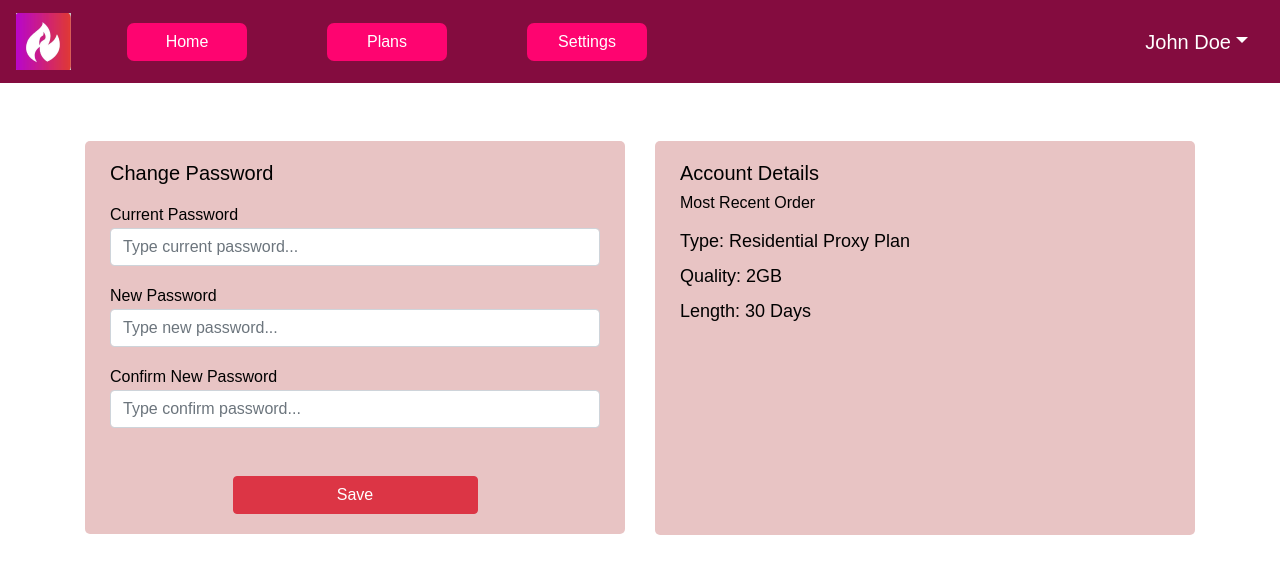
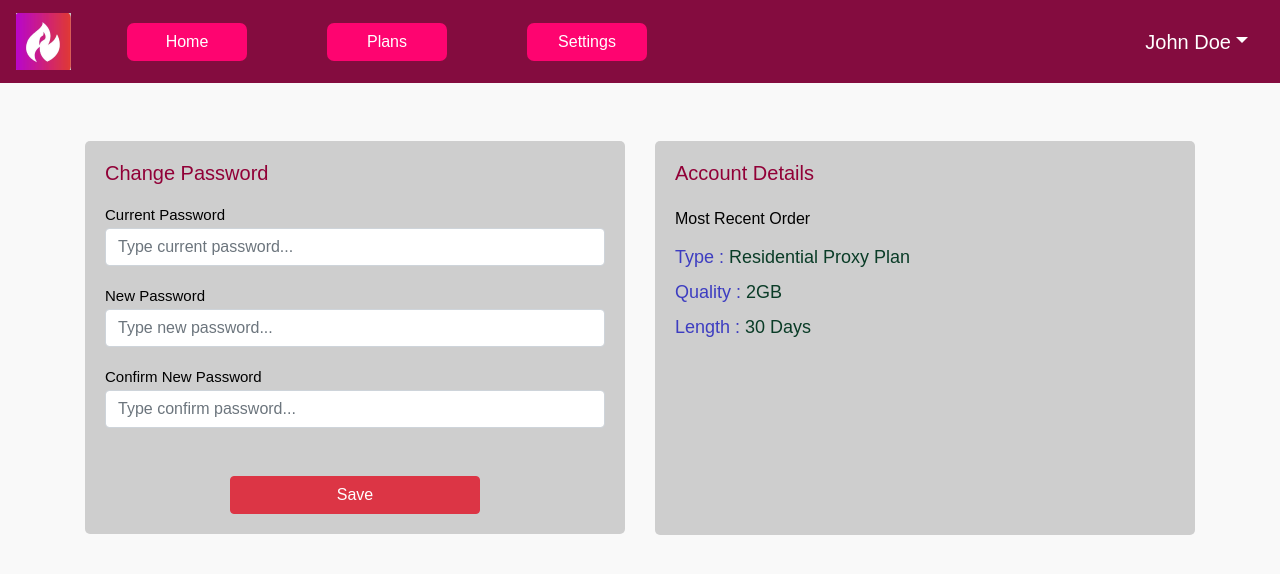
Before and after one commit to starcoder204/dashboard_React, a React (Create React App) app: page /setting in a window 1280 px wide. Shown: the top 574 px of the page. Built offline with nearby package versions, Linux system fonts and the light colour scheme.

Commit message:
update version

```diff
--- a/public/index.html
+++ b/public/index.html
@@ -2,14 +2,14 @@
 <html lang="en">
   <head>
     <meta charset="utf-8" />
-    <link rel="icon" href="%PUBLIC_URL%/favicon.ico" />
+    <link rel="icon" href="%PUBLIC_URL%/logo.png" />
     <meta name="viewport" content="width=device-width, initial-scale=1" />
     <meta name="theme-color" content="#000000" />
     <meta
       name="description"
       content="Web site created using create-react-app"
     />
-    <link rel="apple-touch-icon" href="%PUBLIC_URL%/logo192.png" />
+    <link rel="apple-touch-icon" href="%PUBLIC_URL%/logo.png" />
     <!--
       manifest.json provides metadata used when your web app is installed on a
       user's mobile device or desktop. See https://developers.google.com/web/fundamentals/web-app-manifest/
--- a/src/App.js
+++ b/src/App.js
@@ -1,6 +1,6 @@
 import React from 'react';
 import {Provider} from 'react-redux';
-import { Router, Route } from "react-router-dom";
+import { Router, Route, Redirect } from "react-router-dom";
 
 import history from './history.js';
 import './App.css';
@@ -13,7 +13,8 @@ function App() {
   return (
     <Router history={history}>
       <div>
-        <Route exact path="/login" component={Login} />
+        <Route exact path="/" component={Login} />
+        <Route path="/login" component={Login} />
         <Route path="/main" component={Main} />
         <Route path="/plan" component={Plans} />
         <Route path="/setting" component={Settings} />
--- a/src/global.css
+++ b/src/global.css
@@ -3,12 +3,12 @@
     color: white;
     font-size: 18px;
     border-radius: 5px;
-    padding: 20px 25px;
+    padding: 20px 20px;
     margin: 10px 0px;
 }
 
 .help-text{
-    font-size:16px;
+    font-size:15px;
     font-weight: 500;
 }
 
--- a/src/pages/Login/login.css
+++ b/src/pages/Login/login.css
@@ -1,10 +1,8 @@
 
 .login-page{
     height:100vh;
-    /* background: url('./../../assets/images/background.png') no-repeat center center fixed;  */
     background-color: #910037;
     background-size: cover;
-    font-family: Myriad Pro Regular, sans-serif;
     text-align:center;
     font-size: 20px;
 }
--- a/src/pages/Main/RunData/rundata.css
+++ b/src/pages/Main/RunData/rundata.css
@@ -17,7 +17,7 @@
 .table-responsive::-webkit-scrollbar {
     transform: translateX(-6px);
     box-shadow: inset 0 0 1px rgba(0,0,0,0.9);
-    height: 0;
+    height: 12px;
     width: 12px;
 }
 
--- a/src/pages/Main/main.css
+++ b/src/pages/Main/main.css
@@ -1,3 +1,8 @@
+.main-page{
+    height: 100vh;
+    background-color: #e0e2e2;
+}
+
 .main-top-div {
     margin: 40px 20px;
 }
--- a/src/pages/Plans/AddPlan/addplan.css
+++ b/src/pages/Plans/AddPlan/addplan.css
@@ -7,21 +7,3 @@
 .plan-add-btn button {
     width: 90% !important;
 }
-
-.PlanTable-container-2::-webkit-scrollbar {
-    transform: translateX(-6px);
-    box-shadow: inset 0 0 1px rgba(0,0,0,0.9);
-    height: 0;
-    width: 12px;
-}
-
-.PlanTable-container-2::-webkit-scrollbar-track {
-    background-color: #67676a;
-    border-radius: 6px;
-}
-
-.PlanTable-container-2::-webkit-scrollbar-thumb {
-    border-radius: 6px 6px 0 0;
-    background-color: rgb(121, 24, 24);
-    box-shadow: inset 0 0 1px rgba(0,0,0,0.9);
-}
--- a/src/pages/Plans/PlanTable/plantable.css
+++ b/src/pages/Plans/PlanTable/plantable.css
@@ -12,6 +12,7 @@
     color: white !important;
     font-size: 17px !important;
     font-weight: 600 !important;
+    border-bottom: none !important;
 }
 
 .MuiTableCell-body {
@@ -23,3 +24,21 @@
 .MuiTableCell-root.MuiTableCell-body button {
     width: 90% !important;
 }
+
+.PlanTable-container-2::-webkit-scrollbar {
+    transform: translateX(-6px);
+    box-shadow: inset 0 0 1px rgba(0,0,0,0.9);
+    height: 12px;
+    width: 12px;
+}
+
+.PlanTable-container-2::-webkit-scrollbar-track {
+    background-color: #67676a;
+    border-radius: 6px;
+}
+
+.PlanTable-container-2::-webkit-scrollbar-thumb {
+    border-radius: 6px 6px 0 0;
+    background-color: rgb(121, 24, 24);
+    box-shadow: inset 0 0 1px rgba(0,0,0,0.9);
+}
--- a/src/pages/Settings/AccountDetail/accountdetail.css
+++ b/src/pages/Settings/AccountDetail/accountdetail.css
@@ -1,3 +1,11 @@
 .main-block.account-detail {
     height: 394px !important;
 }
+
+.main-block.account-detail .detail-title {
+    color: #3d3dc1;
+}
+
+.main-block.account-detail .detail-content {
+    color: #0a3c27;
+}
--- a/src/pages/Settings/AccountDetail/accountdetail.js
+++ b/src/pages/Settings/AccountDetail/accountdetail.js
@@ -13,20 +13,20 @@ class AccountDetail extends Component {
     return (
         <div className="main-block account-detail">
             <h5> Account Details  </h5>
-            <h6> Most Recent Order </h6>
+            <h6 className="mt-4"> Most Recent Order </h6>
             <Row className="mt-3">
                 <Col>
-                    <span> Type: </span> <span> {account_details.type} </span>
+                    <span className="detail-title"> Type : </span> <span className="detail-content"> {account_details.type} </span>
                 </Col>
             </Row>
             <Row className="mt-2">
                 <Col>
-                    <span> Quality: </span> <span> {account_details.quality} </span>
+                    <span className="detail-title"> Quality : </span> <span className="detail-content"> {account_details.quality} </span>
                 </Col>
             </Row>
             <Row className="mt-2">
                 <Col>
-                    <span> Length: </span> <span> {account_details.length} </span>
+                    <span className="detail-title"> Length : </span> <span className="detail-content"> {account_details.length} </span>
                 </Col>
             </Row>
         </div>
--- a/src/pages/Settings/settings.css
+++ b/src/pages/Settings/settings.css
@@ -1,5 +1,14 @@
+
+.setting-page {
+    height: 100vh;
+    background-color: #f9f9f9;
+}
 
 .setting-page .main-block {
-    background-color: #e8c4c4;
+    background-color: #cecece;
     color: black;
 }
+
+.setting-page h5 {
+    color: #910037;
+}
```
Also changed, not shown: public/logo.png (added).
